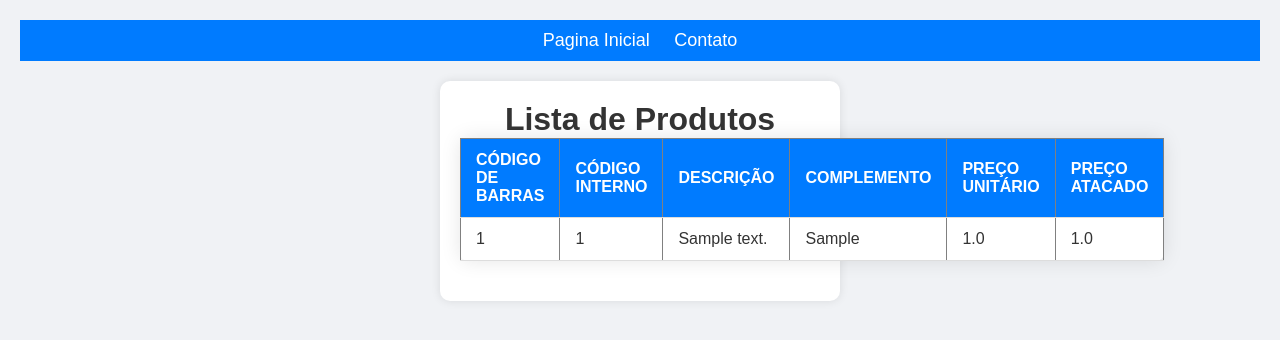
After one commit to pedronels0n/buscapreco, a Flask app: page /produtos in a window 1280 px wide. The commit adds this page. Shown: the top 340 px of the page. Run offline with Flask 3, Linux system fonts and the light colour scheme; tables that the repository leaves empty hold one stand-in row (values such as "Sample post").

```diff
--- a/app/database.py
+++ b/app/database.py
@@ -17,7 +17,9 @@ def inicializar_db():
                        descricao TEXT,
                        complemento TEXT,
                        preco_unitario REAL,
-                       preco_atacado REAL
+                       preco_atacado REAL,
+                       pricing TEXT,
+                       data TEXT
                        )
                        """)
         banco.commit()
@@ -44,7 +46,9 @@ def inicializar_db():
                        descricao TEXT,
                        complemento TEXT,
                        preco_unitario REAL,
-                       preco_atacado REAL
+                       preco_atacado REAL,
+                       pricing TEXT,
+                       data TEXT
                        )
                        """)
 
@@ -98,3 +102,12 @@ def consulta_produto(codigo_barras):
         banco.close()
 
         return produto
+
+def obter_produtos():
+    conn = sqlite3.connect('banco.db')
+    cursor = conn.cursor()
+    cursor.execute("SELECT * FROM pesquisa")
+    produtos = cursor.fetchall()  # Recupera todos os registros
+    cursor.close()
+    conn.close()
+    return produtos
--- a/app/routes.py
+++ b/app/routes.py
@@ -3,7 +3,7 @@ from flask import render_template, request
 import json
 import urllib.request
 import xml.etree.ElementTree as ET
-from .database import add_produto, consulta_produto
+from .database import add_produto, consulta_produto, obter_produtos
 
 #Rota INDEX - Pagina Principal
 @app.route('/')
@@ -78,3 +78,12 @@ def consultar_produto_por_codigo_barra():
     descricao = data['description']
 
     return render_template('buscar.html', descricao=descricao, codigo_barras=codigo_barras)
+
+@app.route('/produtos')
+def listar_produtos():
+    produtos = obter_produtos()
+
+    if produtos:
+        return render_template('produtos.html', produtos=produtos)
+    else:
+        return "Nenhum produto encontrado."
--- a/app/static/css/style.css
+++ b/app/static/css/style.css
@@ -117,3 +117,32 @@
       font-size: 16px;
       line-height: 1.6;
   }
+
+  /* Estilo da tabela */
+/* Estilo da tabela */
+/* Estilo da tabela */
+table {
+  width: 100%;
+  border-collapse: collapse;
+  background-color: #fff; /* Fundo da tabela branco */
+  box-shadow: 0 0 20px rgba(0, 0, 0, 0.1); /* Sombra suave */
+  border-radius: 8px;
+  margin-bottom: 20px; /* Espaço abaixo da tabela */
+}
+
+table th, table td {
+  padding: 12px 15px; /* Espaçamento interno dos cabeçalhos e células */
+  text-align: left;
+  border-bottom: 1px solid #ddd; /* Linha divisória cinza claro */
+}
+
+table th {
+  background-color: #007bff; /* Cor de fundo azul */
+  color: #fff; /* Texto branco */
+  font-weight: bold;
+  text-transform: uppercase; /* Transforma o texto em maiúsculas */
+}
+
+table tr:hover {
+  background-color: #f2f2f2; /* Cor de fundo cinza claro ao passar o mouse */
+}
--- /dev/null
+++ b/app/templates/produtos.html
@@ -0,0 +1,26 @@
+{% extends 'base.html' %}
+{% block conteudo %}
+<body class="body2">
+    <h1>Lista de Produtos</h1>
+    <table class="container2" border="1">
+        <tr>
+            <th>Código de Barras</th>
+            <th>Código Interno</th>
+            <th>Descrição</th>
+            <th>Complemento</th>
+            <th>Preço Unitário</th>
+            <th>Preço Atacado</th>
+        </tr>
+        {% for produto in produtos %}
+        <tr>
+            <td>{{ produto[0] }}</td> <!-- Código de Barras -->
+            <td>{{ produto[1] }}</td> <!-- Código Interno -->
+            <td>{{ produto[2] }}</td> <!-- Descrição -->
+            <td>{{ produto[3] }}</td> <!-- Complemento -->
+            <td>{{ produto[4] }}</td> <!-- Preço Unitário -->
+            <td>{{ produto[5] }}</td> <!-- Preço Atacado -->
+        </tr>
+        {% endfor %}
+    </table>
+</body>
+{% endblock conteudo %}
--- a/buscapreco.py
+++ b/buscapreco.py
@@ -2,7 +2,7 @@ from app import app
 import os
 from app.database import inicializar_db
 
-#app.config['SECRET_KEY'] = 'Vilma@2024'
+#app.config['SECRET_KEY'] = 'Show@2024'
 
 # Inicializar o banco de dados se necessário
 inicializar_db()
```
Also changed, not shown: consulta.py (deleted, +0 -53 lines).
